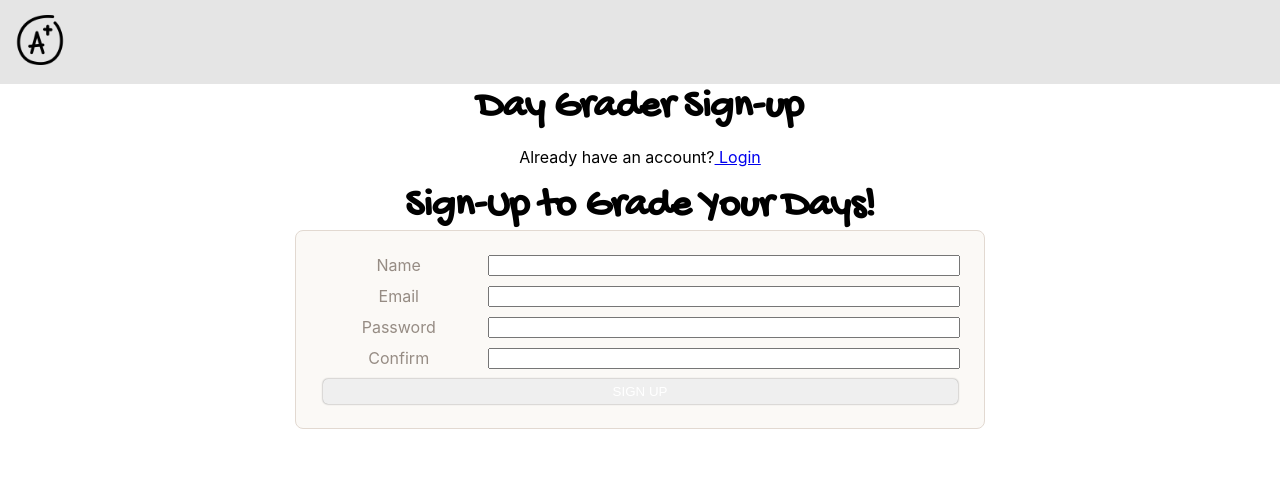
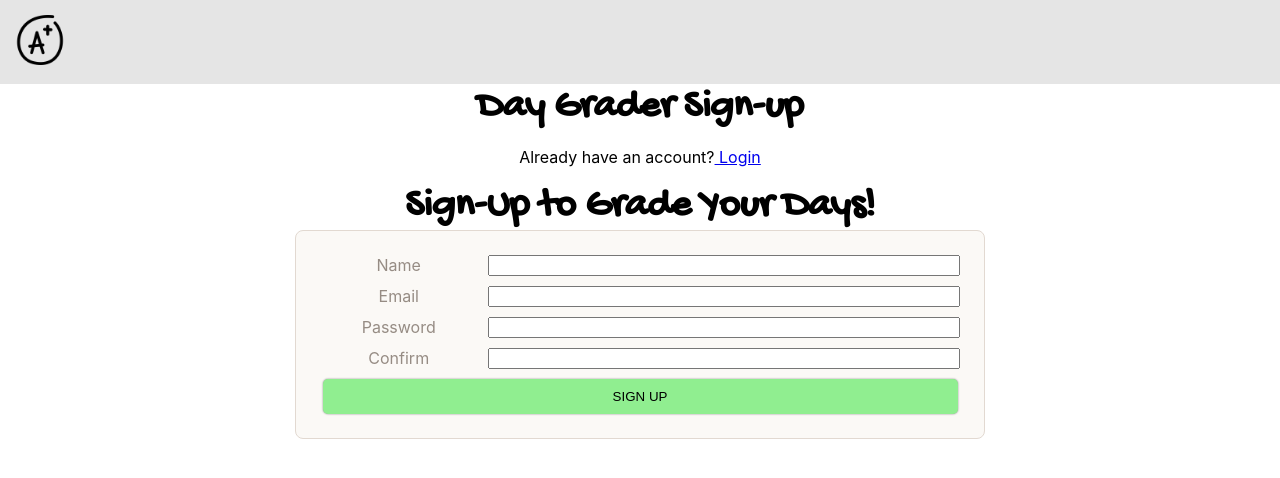
Before and after one commit to msi-ism/day-grader-app, a React (Create React App) app: page / in a window 1280 px wide. In both pictures the pointer is over the button "SIGN UP". Shown: the top 478 px of the page. Built offline with nearby package versions, Linux system fonts and the light colour scheme; a web font is replaced by a local one.

Commit message:
ui updates

```diff
--- a/src/components/Rubrik.jsx
+++ b/src/components/Rubrik.jsx
@@ -14,9 +14,11 @@ const Rubrik = () => {
                     <li>Task 3</li>
                     <li>Task 4</li>
                 </ul>
+                <button>Grade your Day</button>
             </div>
             <div className='gpa-container'>
                 <h2>Current GPA:</h2>
+                <h4>3.75</h4>
             </div>
 
         </div>
--- a/src/index.css
+++ b/src/index.css
@@ -44,12 +44,16 @@ h1 {
 
 h2 {
   font-size: 30px;
+  margin: 0;
+  margin-top: 15px;
 }
 
 h4 {
   font-size: 20px;
   font-family: 'Gochi Hand', cursive;
   margin: 0;
+  margin-top: 10px;
+  padding: 0;
 }
 
 
@@ -125,14 +129,28 @@ form > button {
 button {
   margin-right: 2.5px;
   margin-left: 2.5px;
-  width: 75px;
+  width: auto;
   cursor: pointer;
   box-shadow: 0px 0px 2px gray;
   border: none;
   outline: none;
-  padding: 5px;
+  padding: 10px;
   border-radius: 5px;
+  background-color: blue;
   color: white;
+}
+button:hover {
+  margin-right: 2.5px;
+  margin-left: 2.5px;
+  width: auto;
+  cursor: pointer;
+  box-shadow: 0px 0px 2px gray;
+  border: none;
+  outline: none;
+  padding: 10px;
+  border-radius: 5px;
+  background-color: lightgreen;
+  color: black;
 }
 
 #header {
```
